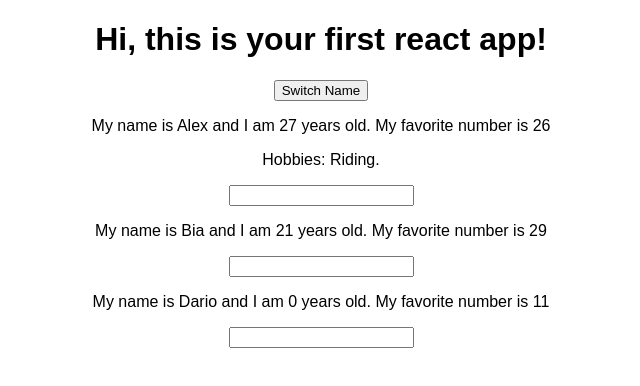
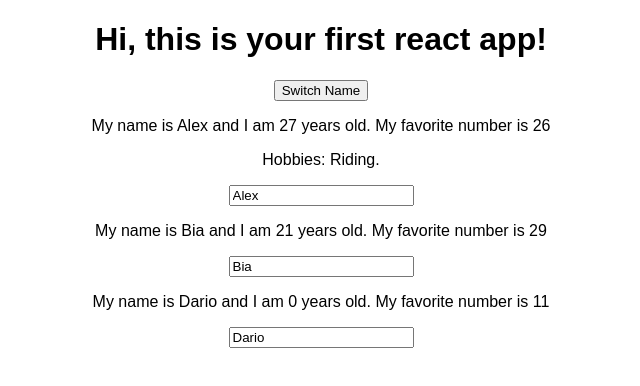
Before and after one commit to AlexBeje/course-react-complete-guide, a React (Create React App) app in the folder react-complete-guide/: page / in a window 1280 px wide. Shown: the top 386 px of the page, without its empty margins (319-959 px from the left). Built offline with nearby package versions, Linux system fonts and the light colour scheme.

Commit message:
📦 NEW: Added the value to the input to create the two way binding link.

```diff
--- a/react-complete-guide/src/Person/Person.js
+++ b/react-complete-guide/src/Person/Person.js
@@ -8,7 +8,7 @@
         number is {Math.floor(Math.random() * 30)}
       </p>
       <p>{props.children}</p>
-      <input type="text" onChange={props.change} />
+      <input type="text" onChange={props.change} value={props.name} />
     </div>
   );
 };
```
